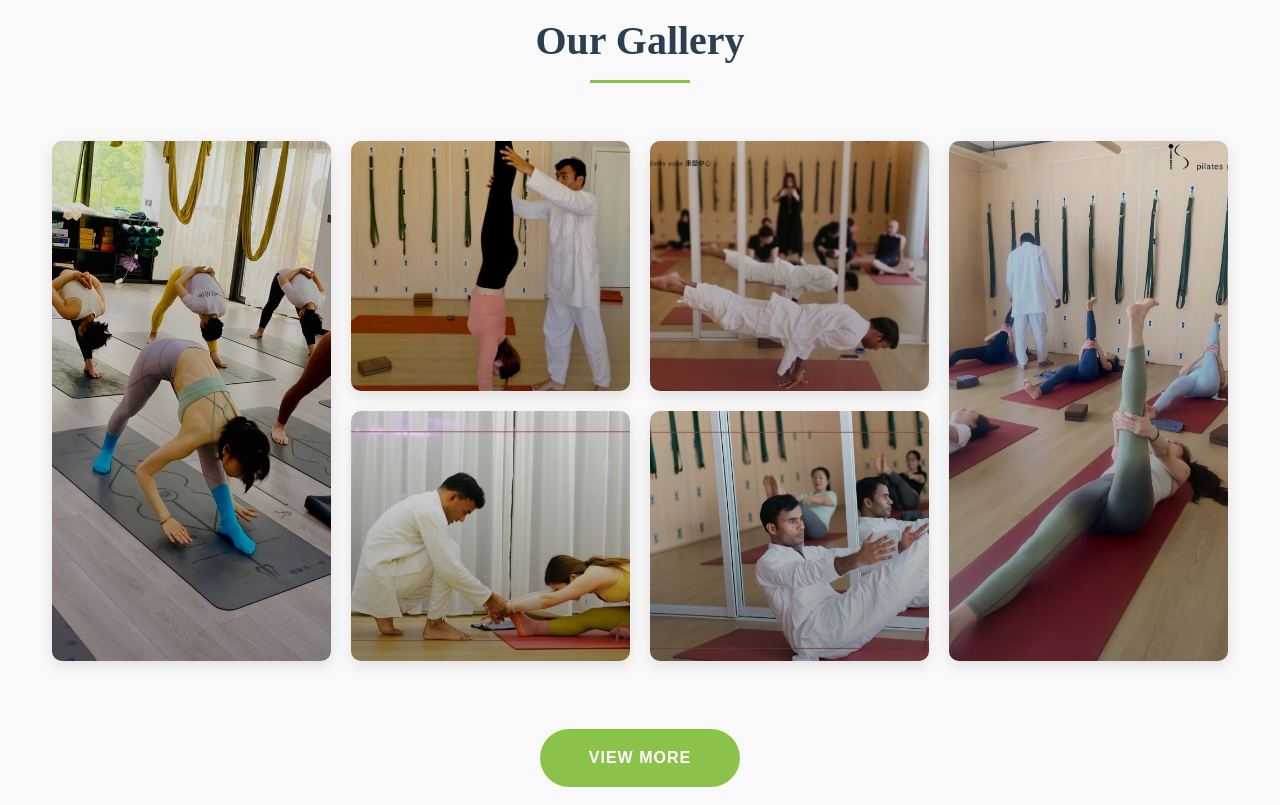
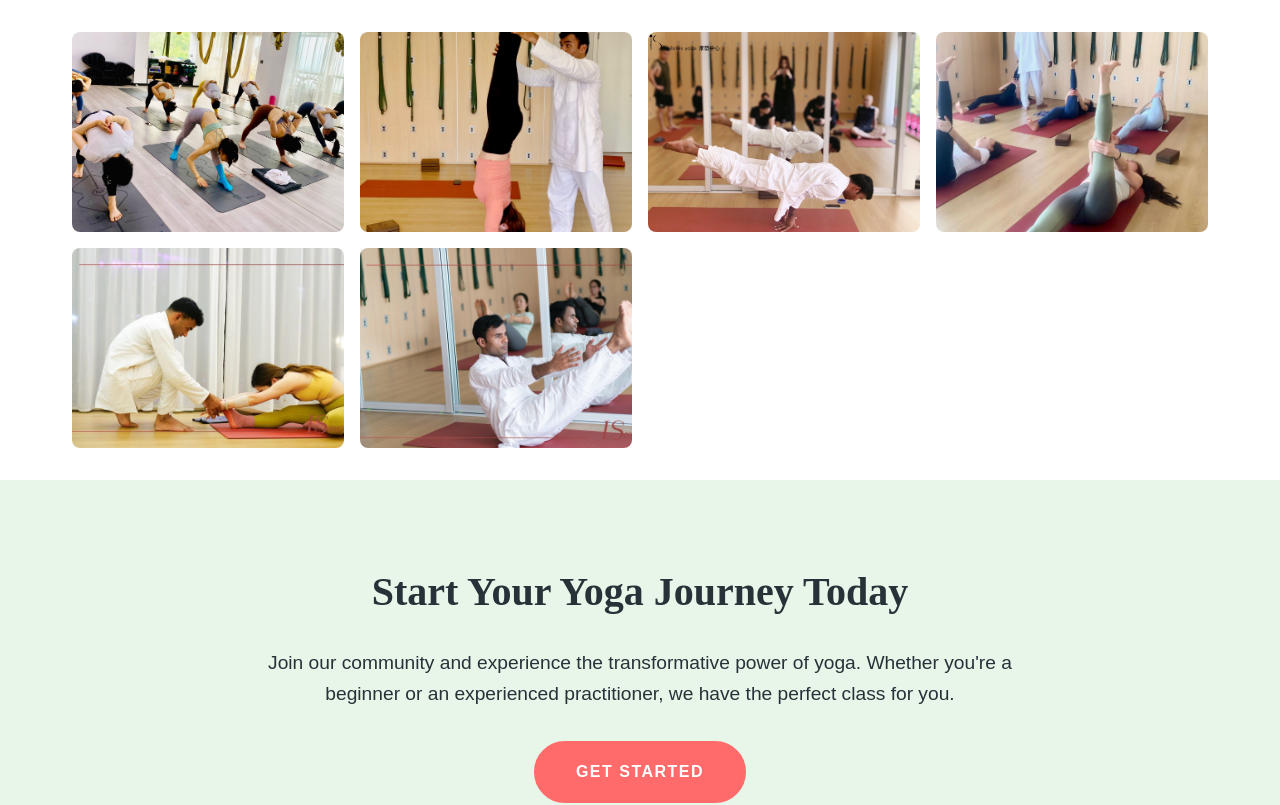
Before and after one commit to The-YashGaur/alltheclasses-yoga, a React (Create React App) app in the folder frontend/: page / in a window 1280 px wide. Shown: the part 2160-2965 px from the top of the page. Built offline with nearby package versions, Linux system fonts and the light colour scheme.

Commit message:
commit added

```diff
--- a/frontend/src/pages/Home/GallerySection.tsx
+++ b/frontend/src/pages/Home/GallerySection.tsx
@@ -2,186 +2,60 @@ import React from 'react';
 import styled from 'styled-components';
 import { Link } from 'react-router-dom';
 
-const GallerySection = styled.section`
-  padding: 5rem 2rem;
-  background-color: #f9f9f9;
-  text-align: center;
-`;
-
-const SectionTitle = styled.h2`
-  font-size: 2.5rem;
-  color: #2c3e50;
-  margin-bottom: 3rem;
-  position: relative;
-  display: inline-block;
-
-  &::after {
-    content: '';
-    position: absolute;
-    bottom: -10px;
-    left: 50%;
-    transform: translateX(-50%);
-    width: 100px;
-    height: 3px;
-    background-color: #8bc34a;
-  }
+const GalleryContainer = styled.div`
+  padding: 2rem;
+  max-width: 1200px;
+  margin: 0 auto;
 `;
 
 const GalleryGrid = styled.div`
   display: grid;
   grid-template-columns: repeat(auto-fill, minmax(250px, 1fr));
-  grid-auto-rows: 250px;
-  grid-gap: 20px;
-  grid-auto-flow: dense;
-  max-width: 1400px;
-  margin: 0 auto;
-  padding: 20px;
+  gap: 1rem;
+  margin-top: 2rem;
+`;
 
-  @media (max-width: 768px) {
-    grid-template-columns: repeat(auto-fill, minmax(200px, 1fr));
-    grid-auto-rows: 200px;
-  }
+const Image = styled.img`
+  width: 100%;
+  height: 200px;
+  object-fit: cover;
+  border-radius: 8px;
+  transition: transform 0.3s ease;
 
-  @media (max-width: 480px) {
-    grid-template-columns: repeat(auto-fill, minmax(150px, 1fr));
-    grid-auto-rows: 150px;
+  &:hover {
+    transform: scale(1.03);
   }
 `;
 
-const GalleryItem = styled.div<{ span?: number }>`
-  position: relative;
-  overflow: hidden;
-  border-radius: 10px;
-  box-shadow: 0 5px 15px rgba(0, 0, 0, 0.1);
-  transition: all 0.3s ease;
-  grid-row: span ${props => props.span || 1};
-  display: flex;
-  align-items: center;
-  justify-content: center;
-  background: #f5f5f5;
-
-  &:hover {
-    transform: translateY(-5px);
-    box-shadow: 0 10px 25px rgba(0, 0, 0, 0.15);
-
-    &::after {
-      opacity: 0;
-    }
-
-    img {
-      transform: scale(1.05);
-    }
-  }
-
-  &::after {
-    content: '';
-    position: absolute;
-    top: 0;
-    left: 0;
-    right: 0;
-    bottom: 0;
-    background: linear-gradient(to bottom, rgba(0,0,0,0.1) 0%, rgba(0,0,0,0.4) 100%);
-    transition: opacity 0.3s ease;
-    z-index: 1;
-  }
-
-  img {
-    width: 100%;
-    height: 100%;
-    object-fit: cover;
-    transition: transform 0.5s ease;
-    position: absolute;
-    top: 0;
-    left: 0;
-    object-position: center;
-  }
-
-  &.span-2 {
-    grid-row: span 2;
-  }
-`;
-
-const ViewMoreButton = styled(Link)`
-  display: block;
-  width: 200px;
-  margin: 3rem auto 0;
-  padding: 1rem 2rem;
-  background-color: #8bc34a;
-  color: white;
-  text-align: center;
-  border-radius: 50px;
-  font-weight: 600;
-  text-transform: uppercase;
-  letter-spacing: 1px;
-  text-decoration: none;
-  transition: all 0.3s ease;
-
-  &:hover {
-    background-color: #7cb342;
-    transform: translateY(-3px);
-    box-shadow: 0 5px 15px rgba(0, 0, 0, 0.1);
-    text-decoration: none;
-    color: white;
-  }
-`;
-
-const Gallery: React.FC = () => {
-  const handleViewMoreClick = () => {
-    window.scrollTo(0, 0);
-  };
-
-  const getImagePath = (imageName: string) => {
-  // For Vercel deployment, use absolute URL
-  if (process.env.NODE_ENV === 'production') {
-    return `/gallery/${imageName}`;
-  }
-  // For development
-  return `${process.env.PUBLIC_URL || ''}/gallery/${imageName}`;
-};
-
-  const galleryItems = [
-    { id: 1, src: getImagePath("photo1.jpg"), alt: "Yoga class in session", span: 2 },
-    { id: 2, src: getImagePath("photo2.jpg"), alt: "Group meditation", span: 1 },
-    { id: 3, src: getImagePath("photo3.jpg"), alt: "Advanced yoga pose", span: 1 },
-    { id: 4, src: getImagePath("photo4.jpg"), alt: "Sunset yoga session", span: 2 },
-    { id: 5, src: getImagePath("photo5.jpg"), alt: "Yoga instructor guiding students", span: 1 },
-    { id: 6, src: getImagePath("photo6.jpg"), alt: "Group yoga outdoors", span: 1 },
+const Gallery = () => {
+  // Image data - update these paths to match your actual image locations
+  const images = [
+    { id: 1, src: '/gallery/photo1.jpg', alt: 'Yoga class' },
+    { id: 2, src: '/gallery/photo2.jpg', alt: 'Meditation' },
+    { id: 3, src: '/gallery/photo3.jpg', alt: 'Yoga pose' },
+    { id: 4, src: '/gallery/photo4.jpg', alt: 'Sunset yoga' },
+    { id: 5, src: '/gallery/photo5.jpg', alt: 'Yoga instructor' },
+    { id: 6, src: '/gallery/photo6.jpg', alt: 'Group yoga' },
   ];
 
-  const handleImageError = (e: React.SyntheticEvent<HTMLImageElement>) => {
-  const target = e.target as HTMLImageElement;
-  console.error('Failed to load image:', target.src); // This will help debug
-  target.src = process.env.NODE_ENV === 'production'
-    ? '/images/placeholder.jpg'
-    : `${process.env.PUBLIC_URL || ''}/images/placeholder.jpg`;
-  target.alt = 'Image not available';
-};
-
   return (
-    <GallerySection>
-      <SectionTitle>Our Gallery</SectionTitle>
+    <GalleryContainer>
+      <h2>Our Gallery</h2>
       <GalleryGrid>
-        {galleryItems.map((item) => (
-          <GalleryItem
-            key={item.id}
-            className={item.span === 2 ? 'span-2' : ''}
-          >
-            <img
-              src={item.src}
-              alt={item.alt}
-              loading="lazy"
-              onError={handleImageError}
-            />
-          </GalleryItem>
+        {images.map((image) => (
+          <Image
+            key={image.id}
+            src={image.src}
+            alt={image.alt}
+            loading="lazy"
+            onError={(e) => {
+              const target = e.target as HTMLImageElement;
+              target.src = '/images/placeholder.jpg';
+            }}
+          />
         ))}
       </GalleryGrid>
-      <ViewMoreButton
-        to="/gallery"
-        onClick={handleViewMoreClick}
-      >
-        View More
-      </ViewMoreButton>
-    </GallerySection>
+    </GalleryContainer>
   );
 };
 
```
